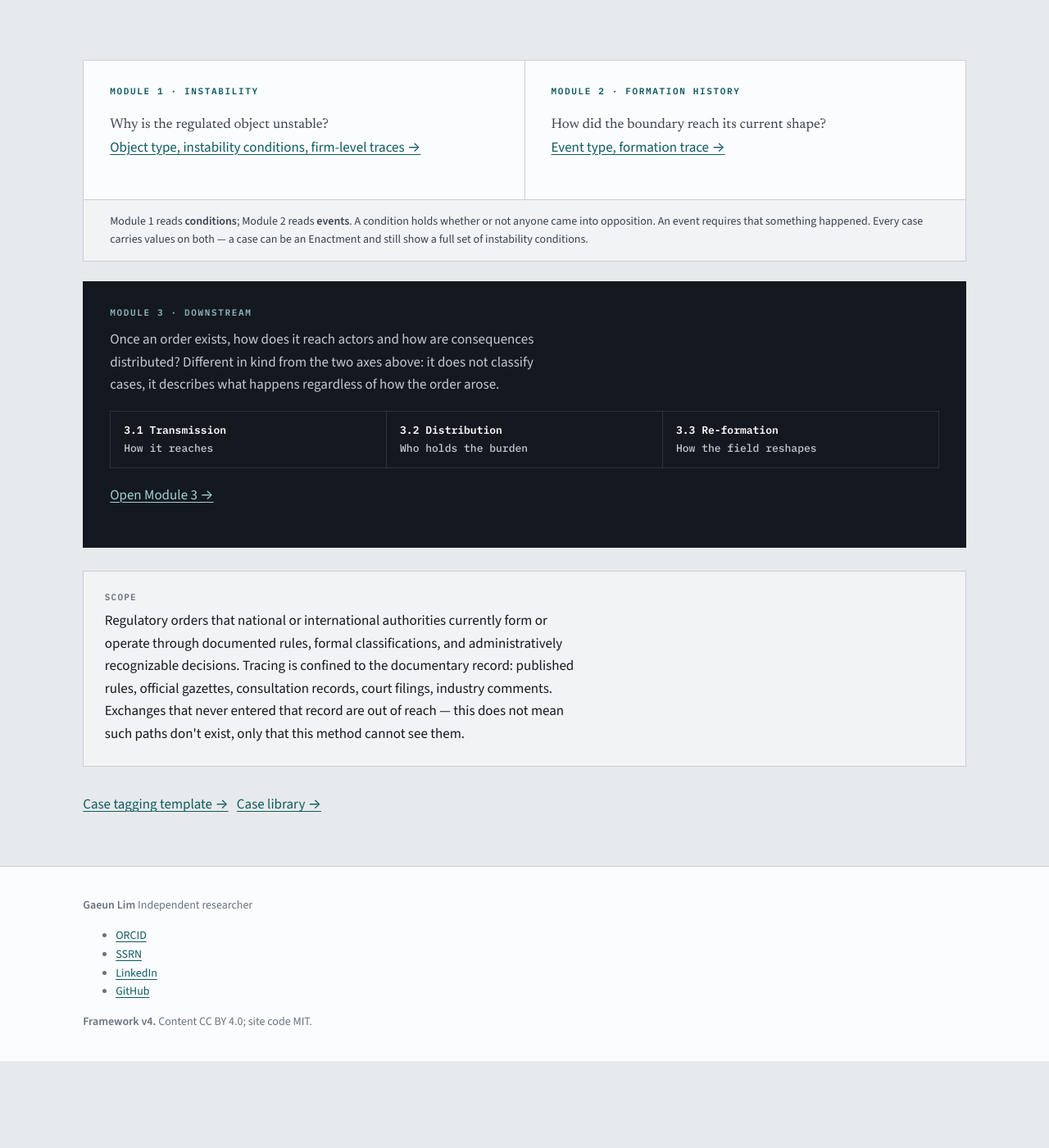
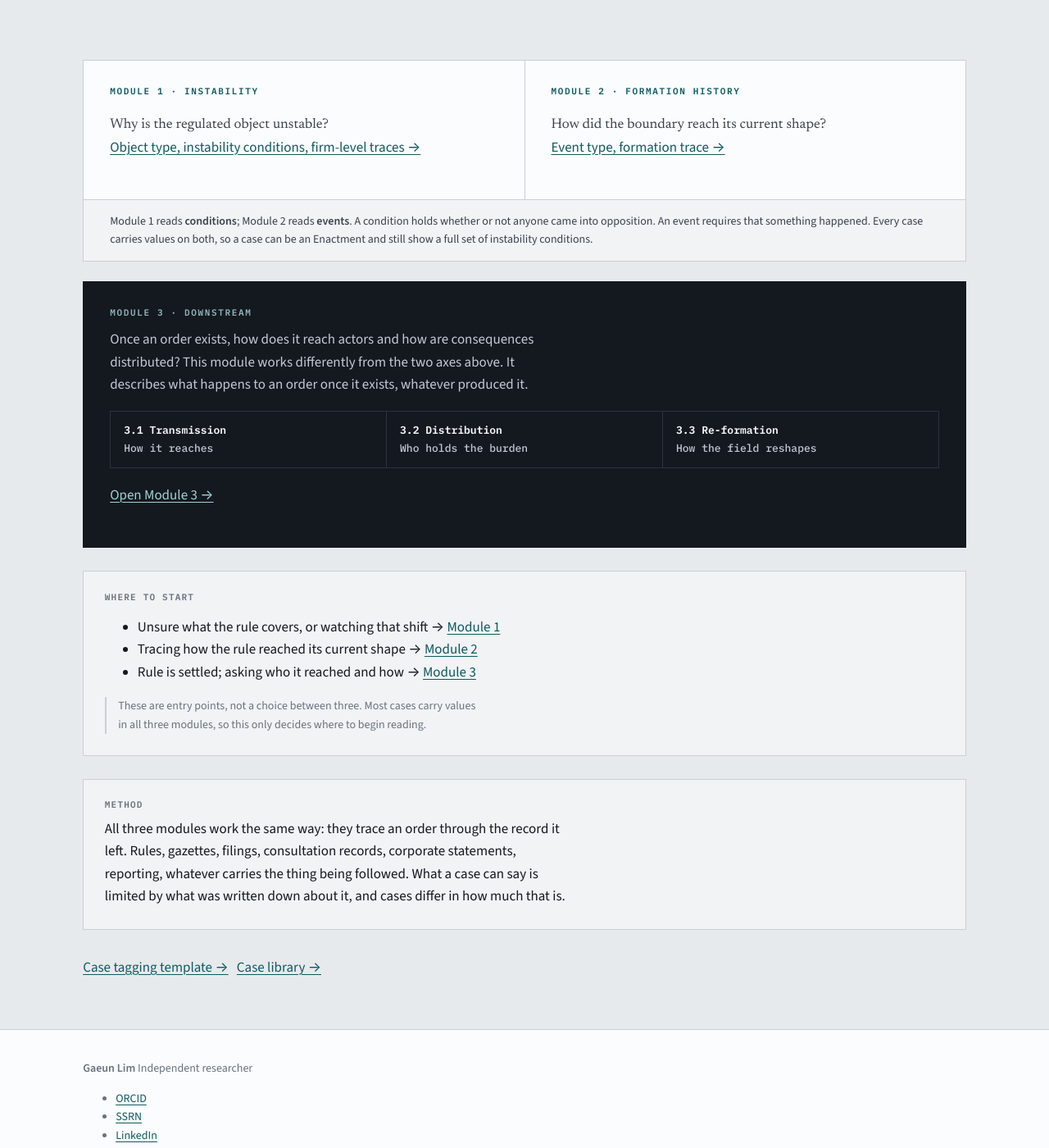
Before and after one commit to GaeunLim01/regulatory-order, a Jekyll site: the page built from index.html, in a window 1280 px wide and 1400 px high, scrolled down 305 px. Shown: the whole window at 82% size. Built offline with Jekyll 4.4.1, drawn with Linux system fonts in a browser that asks for light colours; before the commit the page ends 1599 px from its top, so only the background shows below that.

Commit message:
Add files via upload

```diff
--- a/index.html
+++ b/index.html
@@ -26,11 +26,11 @@ description: A three-module framework for tracing how regulatory order forms and
         <p><a href="{{ '/module-2/' | relative_url }}">Event type, formation trace →</a></p>
       </div>
     </div>
-    <p class="axes-note">Module 1 reads <b>conditions</b>; Module 2 reads <b>events</b>. A condition holds whether or not anyone came into opposition. An event requires that something happened. Every case carries values on both — a case can be an Enactment and still show a full set of instability conditions.</p>
+    <p class="axes-note">Module 1 reads <b>conditions</b>; Module 2 reads <b>events</b>. A condition holds whether or not anyone came into opposition. An event requires that something happened. Every case carries values on both, so a case can be an Enactment and still show a full set of instability conditions.</p>
 
     <div class="band">
       <span class="eyebrow">Module 3 · Downstream</span>
-      <p>Once an order exists, how does it reach actors and how are consequences distributed? Different in kind from the two axes above: it does not classify cases, it describes what happens regardless of how the order arose.</p>
+      <p>Once an order exists, how does it reach actors and how are consequences distributed? This module works differently from the two axes above. It describes what happens to an order once it exists, whatever produced it.</p>
       <ul class="band__list">
         <li><b>3.1 Transmission</b> How it reaches</li>
         <li><b>3.2 Distribution</b> Who holds the burden</li>
@@ -40,8 +40,18 @@ description: A three-module framework for tracing how regulatory order forms and
     </div>
 
     <div class="callout">
-      <span class="callout__label">Scope</span>
-      <p>Regulatory orders that national or international authorities currently form or operate through documented rules, formal classifications, and administratively recognizable decisions. Tracing is confined to the documentary record: published rules, official gazettes, consultation records, court filings, industry comments. Exchanges that never entered that record are out of reach — this does not mean such paths don't exist, only that this method cannot see them.</p>
+      <span class="callout__label">Where to start</span>
+      <ul>
+        <li>Unsure what the rule covers, or watching that shift → <a href="{{ '/module-1/' | relative_url }}">Module 1</a></li>
+        <li>Tracing how the rule reached its current shape → <a href="{{ '/module-2/' | relative_url }}">Module 2</a></li>
+        <li>Rule is settled; asking who it reached and how → <a href="{{ '/module-3/' | relative_url }}">Module 3</a></li>
+      </ul>
+      <p class="note">These are entry points, not a choice between three. Most cases carry values in all three modules, so this only decides where to begin reading.</p>
+    </div>
+
+    <div class="callout">
+      <span class="callout__label">Method</span>
+      <p>All three modules work the same way: they trace an order through the record it left. Rules, gazettes, filings, consultation records, corporate statements, reporting, whatever carries the thing being followed. What a case can say is limited by what was written down about it, and cases differ in how much that is.</p>
     </div>
 
     <p style="margin-top:2rem"><a href="{{ '/method/' | relative_url }}">Case tagging template →</a> &nbsp; <a href="{{ '/cases/' | relative_url }}">Case library →</a></p>
```
Also changed, not shown: method.html (+13 -13 lines), module-1.html (+7 -7 lines), module-2.html (+4 -4 lines), module-3.html (+6 -6 lines), README.md.
